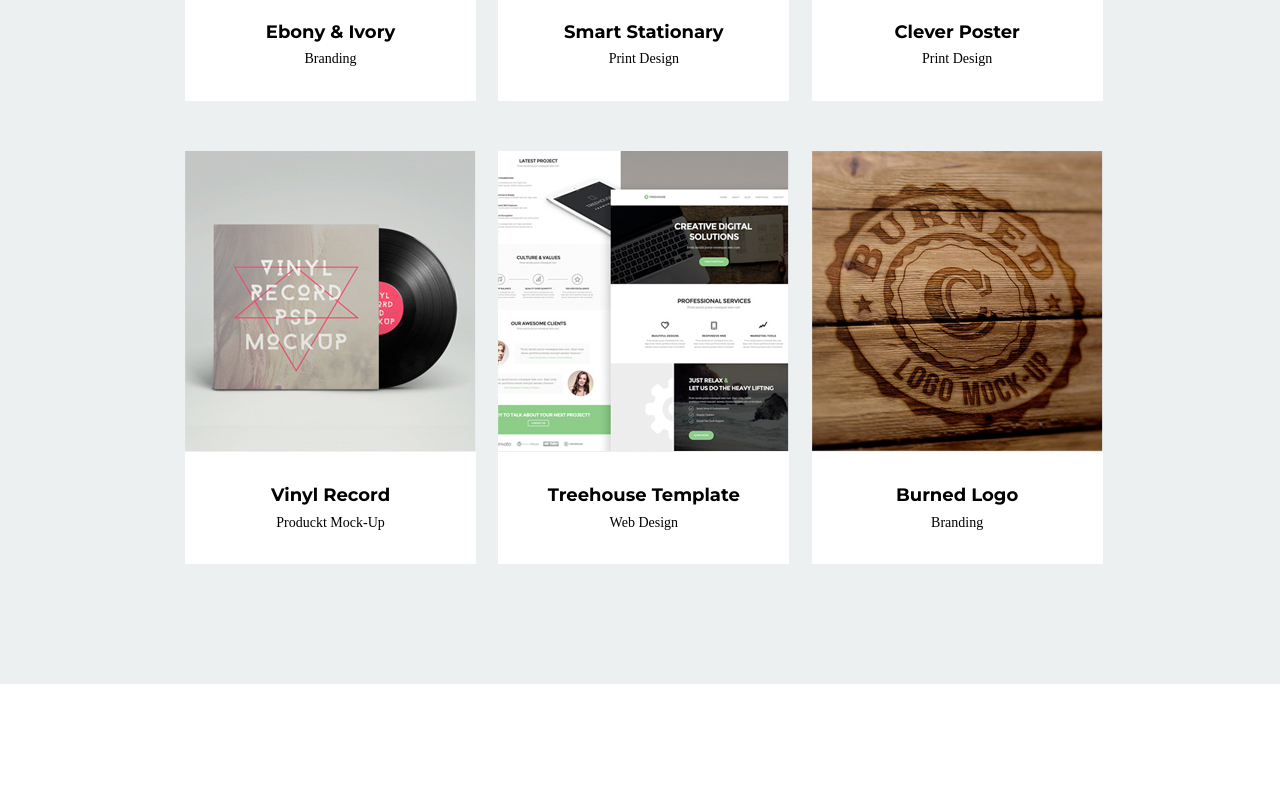
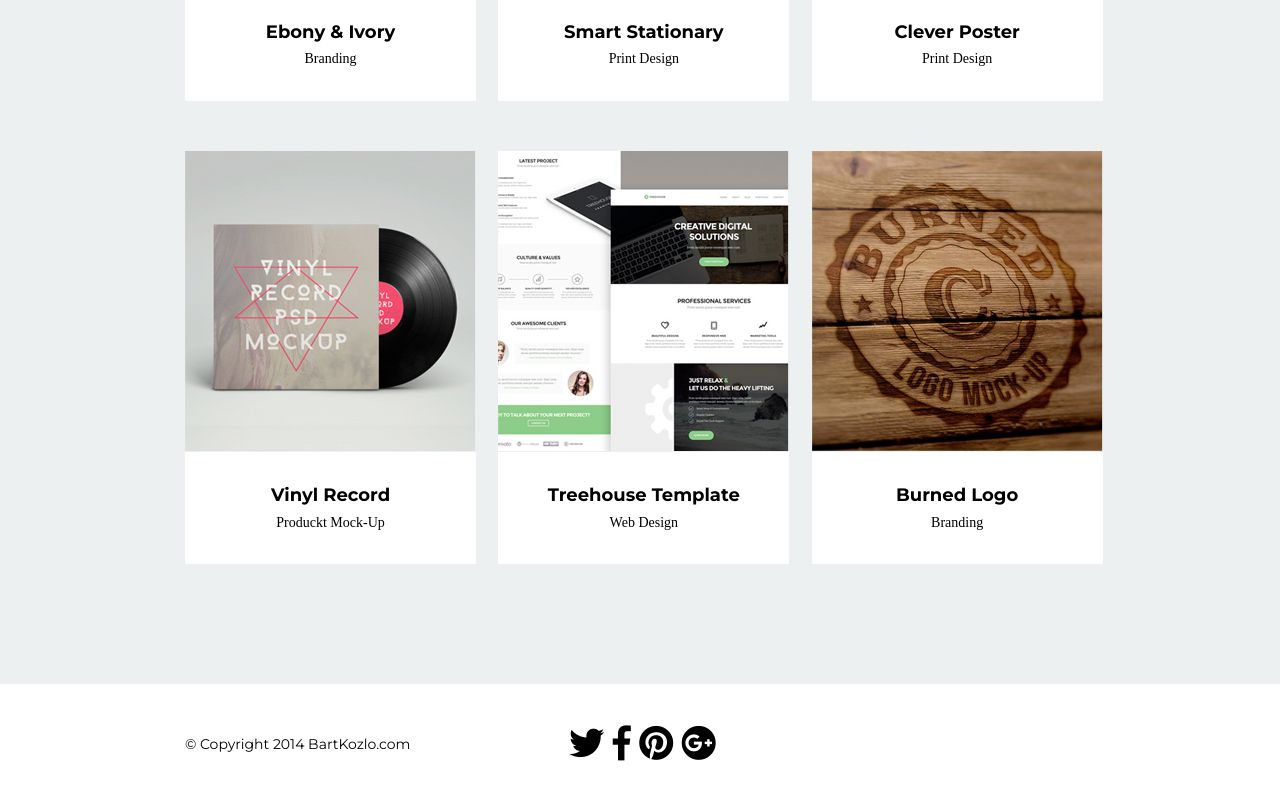
Before and after one commit to bartkozlo/Zad-4, a website: page index.html in a window 1280 px wide. Shown: the part 1926-2730 px from the top of the page. Before the commit the page ends 2610 px from the top, so only its background shows below. Drawn offline with Linux system fonts and the light colour scheme; a web font is replaced by a local one.

Commit message:
Add footer

```diff
--- a/index.html
+++ b/index.html
@@ -138,5 +138,22 @@
             </div>
         </div>
     </section>
+    <footer class="footer">
+        <div class="container">
+            <div class="row">
+                <div class="col-4 copyright">
+                    <p>&copy; Copyright 2014 BartKozlo.com</p>
+                </div>
+                <div class="col-4 social">
+                    <ul>
+                        <li><a href="#"><i class="fab fa-twitter"></i>Twitter</a></li>
+                        <li><a href="#"><i class="fab fa-facebook-f"></i>Facebook</a></li>
+                        <li><a href="#"><i class="fab fa-pinterest"></i>Pinterest</a></li>
+                        <li><a href="#"><i class="fab fa-google-plus"></i>Google-Plus</a></li>
+                    </ul>
+                </div>
+            </div>
+        </div>
+    </footer>
 </body>
 </html>
--- a/sass/style.scss
+++ b/sass/style.scss
@@ -154,8 +154,10 @@ button {
 /* Portfolio */
 
 .portfolio {
+	max-width: 1400px;
 	background-color: #ecf0f1;
 	padding-bottom: 120px;
+	margin: 0 auto;
 	div p {
 		padding-bottom: 30px;
 	}
@@ -184,3 +186,48 @@ button {
 	padding-bottom: 30px;
 	}
 }
+
+/* Footer */
+
+.footer {
+	max-width: 1400px;
+	max-height: 120px;
+	margin: 0 auto;
+	line-height: 68px;
+	p {
+	font-family: $font-heder;
+	margin: 0;
+	padding-bottom: 10px;
+	}
+}
+
+.copyright {
+	display: inline-flex;
+    justify-content: flex-start;
+	align-items: center;
+	p {
+	padding: 0;
+	}
+}
+
+.social {
+	display: inline-flex;
+    justify-content: center;
+	margin-top: 20px;
+	ul {
+    list-style-type: none;
+    padding: 0;
+	}
+    li {
+    display: inline-block;
+    font-size: 0;
+    }
+    a {
+    text-decoration: none;
+    }
+    i {
+    font-size: 35px;
+    color: black;
+    margin-left: 5px;
+    }
+}
```
Also changed, not shown: css/style.css, 1 other file.
